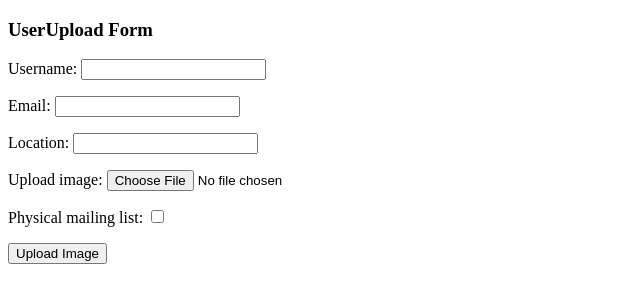
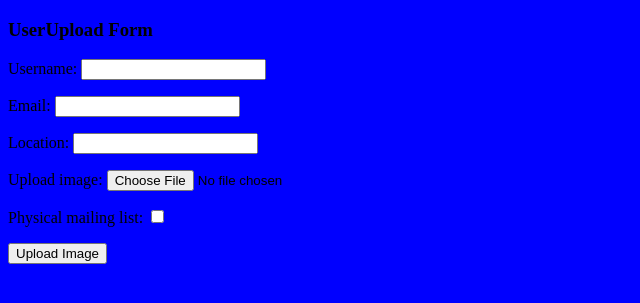
Before and after one commit to bsnacks000/fote, a Django app: page /submission/ in a window 1280 px wide. Shown: the top 303 px of the page, without its empty margins (0-640 px from the left). Run offline with Django 3.2, Linux system fonts and the light colour scheme.

Commit message:
adding test css

```diff
--- a/static/css/custom.css
+++ b/static/css/custom.css
@@ -1 +1,7 @@
 /* custom css placeholder*/
+
+@blue = blue;
+
+body {
+  background: blue;
+}
```
